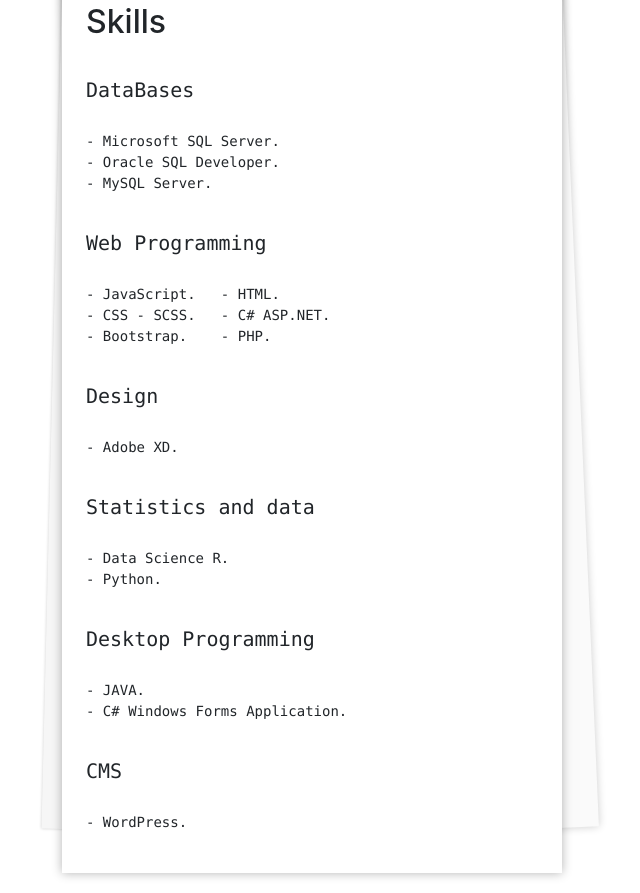
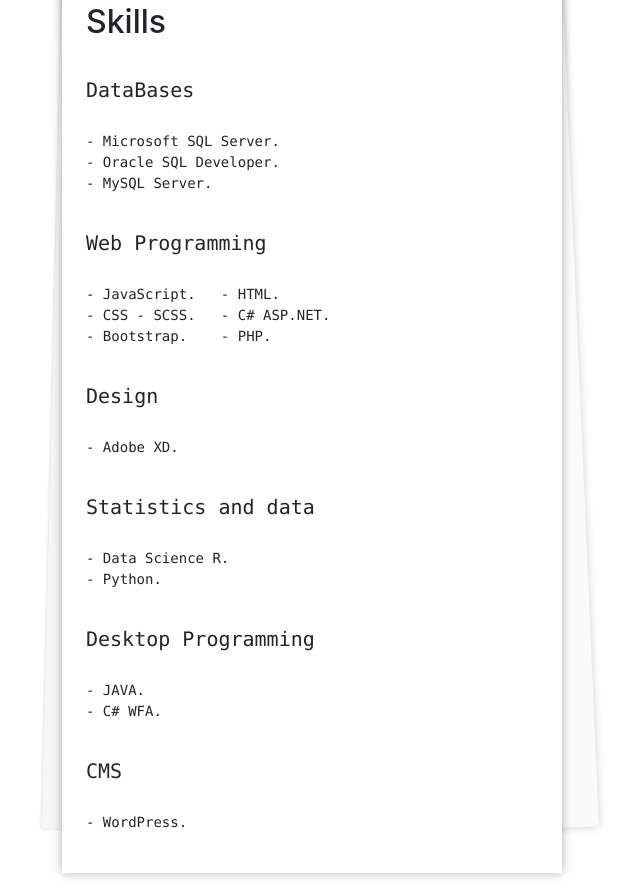
Before and after one commit to sebasmesen17/CV, a website: page index.html in a window 1280 px wide. Shown: the part 1738-2631 px from the top of the page, without its empty margins (98-738 px from the left). Drawn offline with nearby package versions, Linux system fonts and the light colour scheme.

Commit message:
arreglos HTML

```diff
--- a/index.html
+++ b/index.html
@@ -207,7 +207,7 @@
               <p class="paragraph-text-cv"> <pre>
 <h5>Desktop Programming</h5>
 - JAVA.
-- C# Windows Forms Application.</pre> </p>
+- C# WFA.</pre> </p>
 
               <p class="paragraph-text-cv"> <pre>
 <h5>CMS</h5>
```
